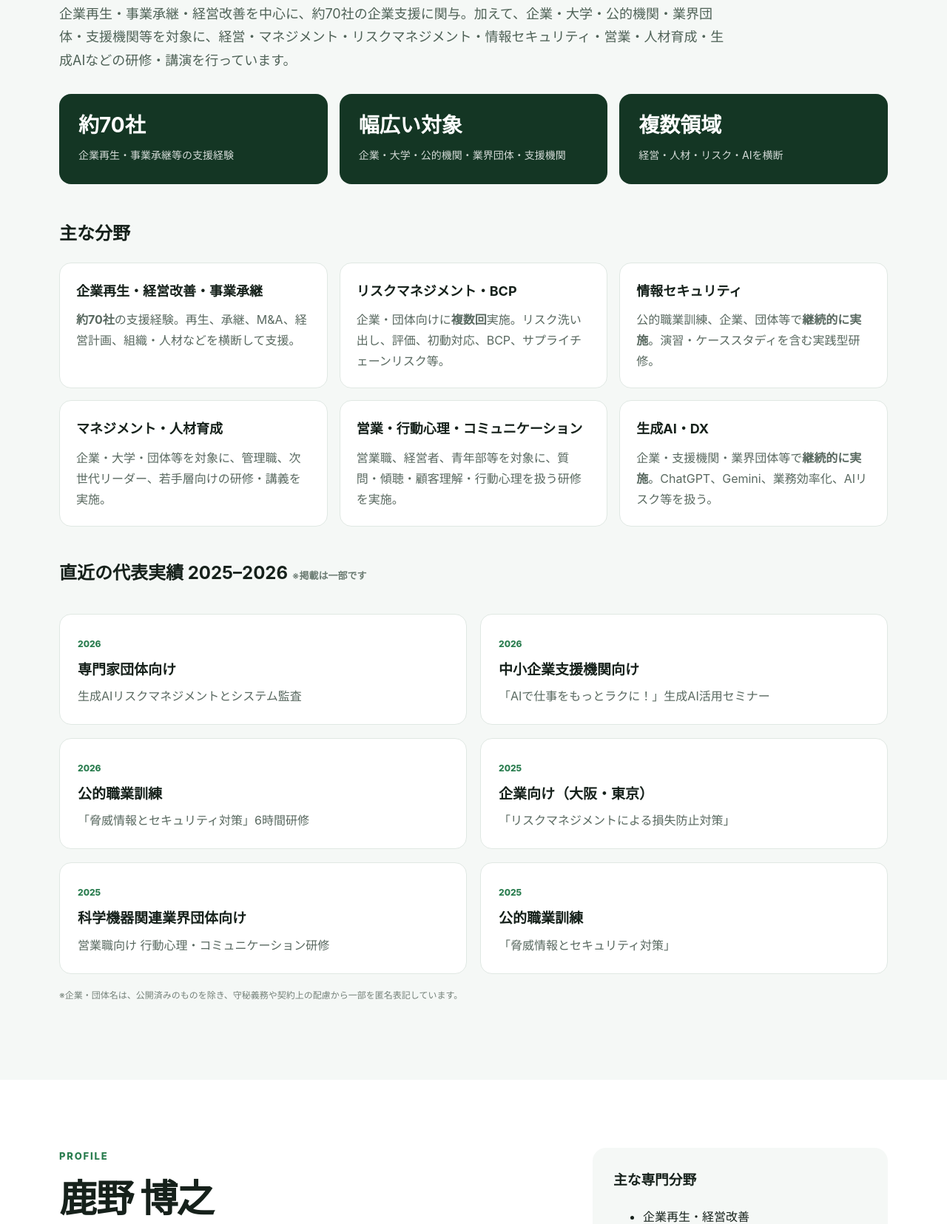
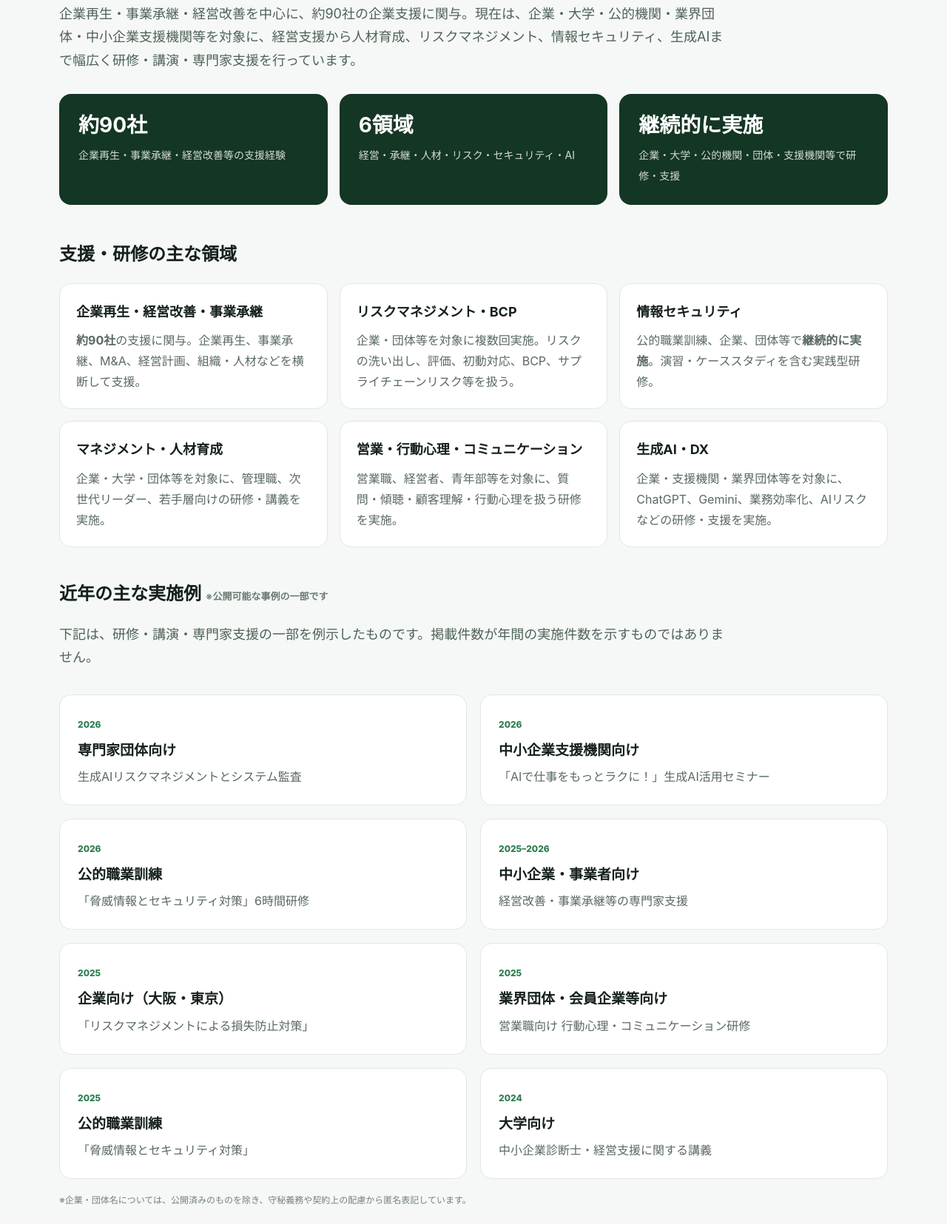
Before and after one commit to kano-droid/14tc-site, a plain HTML site: page index.html in a window 1280 px wide. Shown: the part 4017-5672 px from the top of the page at 74% size. Drawn offline with Linux system fonts and the light colour scheme.

Commit message:
Update results section to v06

```diff
--- a/index.html
+++ b/index.html
@@ -149,34 +149,37 @@
     <div class="wrap">
       <p class="eyebrow">RESULTS</p>
       <h2>これまでの支援・研修実績</h2>
-      <p class="results-intro">企業再生・事業承継・経営改善を中心に、約70社の企業支援に関与。加えて、企業・大学・公的機関・業界団体・支援機関等を対象に、経営・マネジメント・リスクマネジメント・情報セキュリティ・営業・人材育成・生成AIなどの研修・講演を行っています。</p>
+      <p class="results-intro">企業再生・事業承継・経営改善を中心に、約90社の企業支援に関与。現在は、企業・大学・公的機関・業界団体・中小企業支援機関等を対象に、経営支援から人材育成、リスクマネジメント、情報セキュリティ、生成AIまで幅広く研修・講演・専門家支援を行っています。</p>
 
       <div class="metrics">
-        <div class="metric"><strong>約70社</strong><span>企業再生・事業承継等の支援経験</span></div>
-        <div class="metric"><strong>幅広い対象</strong><span>企業・大学・公的機関・業界団体・支援機関</span></div>
-        <div class="metric"><strong>複数領域</strong><span>経営・人材・リスク・AIを横断</span></div>
+        <div class="metric"><strong>約90社</strong><span>企業再生・事業承継・経営改善等の支援経験</span></div>
+        <div class="metric"><strong>6領域</strong><span>経営・承継・人材・リスク・セキュリティ・AI</span></div>
+        <div class="metric"><strong>継続的に実施</strong><span>企業・大学・公的機関・団体・支援機関等で研修・支援</span></div>
       </div>
 
-      <h3 class="results-subtitle">主な分野</h3>
+      <h3 class="results-subtitle">支援・研修の主な領域</h3>
       <div class="result-categories">
-        <article><h3>企業再生・経営改善・事業承継</h3><p><strong>約70社</strong>の支援経験。再生、承継、M&A、経営計画、組織・人材などを横断して支援。</p></article>
-        <article><h3>リスクマネジメント・BCP</h3><p>企業・団体向けに<strong>複数回</strong>実施。リスク洗い出し、評価、初動対応、BCP、サプライチェーンリスク等。</p></article>
+        <article><h3>企業再生・経営改善・事業承継</h3><p><strong>約90社</strong>の支援に関与。企業再生、事業承継、M&amp;A、経営計画、組織・人材などを横断して支援。</p></article>
+        <article><h3>リスクマネジメント・BCP</h3><p>企業・団体等を対象に複数回実施。リスクの洗い出し、評価、初動対応、BCP、サプライチェーンリスク等を扱う。</p></article>
         <article><h3>情報セキュリティ</h3><p>公的職業訓練、企業、団体等で<strong>継続的に実施</strong>。演習・ケーススタディを含む実践型研修。</p></article>
         <article><h3>マネジメント・人材育成</h3><p>企業・大学・団体等を対象に、管理職、次世代リーダー、若手層向けの研修・講義を実施。</p></article>
         <article><h3>営業・行動心理・コミュニケーション</h3><p>営業職、経営者、青年部等を対象に、質問・傾聴・顧客理解・行動心理を扱う研修を実施。</p></article>
-        <article><h3>生成AI・DX</h3><p>企業・支援機関・業界団体等で<strong>継続的に実施</strong>。ChatGPT、Gemini、業務効率化、AIリスク等を扱う。</p></article>
+        <article><h3>生成AI・DX</h3><p>企業・支援機関・業界団体等を対象に、ChatGPT、Gemini、業務効率化、AIリスクなどの研修・支援を実施。</p></article>
       </div>
 
-      <h3 class="results-subtitle">直近の代表実績 2025–2026 <span>※掲載は一部です</span></h3>
+      <h3 class="results-subtitle">近年の主な実施例 <span>※公開可能な事例の一部です</span></h3>
+      <p class="results-intro">下記は、研修・講演・専門家支援の一部を例示したものです。掲載件数が年間の実施件数を示すものではありません。</p>
       <div class="timeline">
         <article><span>2026</span><h3>専門家団体向け</h3><p>生成AIリスクマネジメントとシステム監査</p></article>
         <article><span>2026</span><h3>中小企業支援機関向け</h3><p>「AIで仕事をもっとラクに！」生成AI活用セミナー</p></article>
         <article><span>2026</span><h3>公的職業訓練</h3><p>「脅威情報とセキュリティ対策」6時間研修</p></article>
+        <article><span>2025–2026</span><h3>中小企業・事業者向け</h3><p>経営改善・事業承継等の専門家支援</p></article>
         <article><span>2025</span><h3>企業向け（大阪・東京）</h3><p>「リスクマネジメントによる損失防止対策」</p></article>
-        <article><span>2025</span><h3>科学機器関連業界団体向け</h3><p>営業職向け 行動心理・コミュニケーション研修</p></article>
+        <article><span>2025</span><h3>業界団体・会員企業等向け</h3><p>営業職向け 行動心理・コミュニケーション研修</p></article>
         <article><span>2025</span><h3>公的職業訓練</h3><p>「脅威情報とセキュリティ対策」</p></article>
+        <article><span>2024</span><h3>大学向け</h3><p>中小企業診断士・経営支援に関する講義</p></article>
       </div>
-      <p class="results-note">※企業・団体名は、公開済みのものを除き、守秘義務や契約上の配慮から一部を匿名表記しています。</p>
+      <p class="results-note">※企業・団体名については、公開済みのものを除き、守秘義務や契約上の配慮から匿名表記しています。</p>
     </div>
   </section>
 
@@ -186,7 +189,7 @@
         <p class="eyebrow">PROFILE</p>
         <h2>鹿野 博之</h2>
         <p class="profile-title">中小企業診断士／14 Turn Around Consulting 代表</p>
-        <p>企業再生・事業承継・経営改善・M&A・人材育成など、中小企業の現場支援を経験。企業再生・事業承継分野を中心に約70社の支援に関与。</p>
+        <p>企業再生・事業承継・経営改善・M&A・人材育成など、中小企業の現場支援を経験。企業再生・事業承継分野を中心に約90社の支援に関与。</p>
         <p>現在は、企業研修・経営支援・生成AI活用支援を軸に、企業・公的機関・業界団体等で研修・講演を実施しています。</p>
         <p>大切にしているのは、知識を伝えるだけではなく、<strong>「人が実際に動くところまで」</strong>支援することです。</p>
       </div>
```
